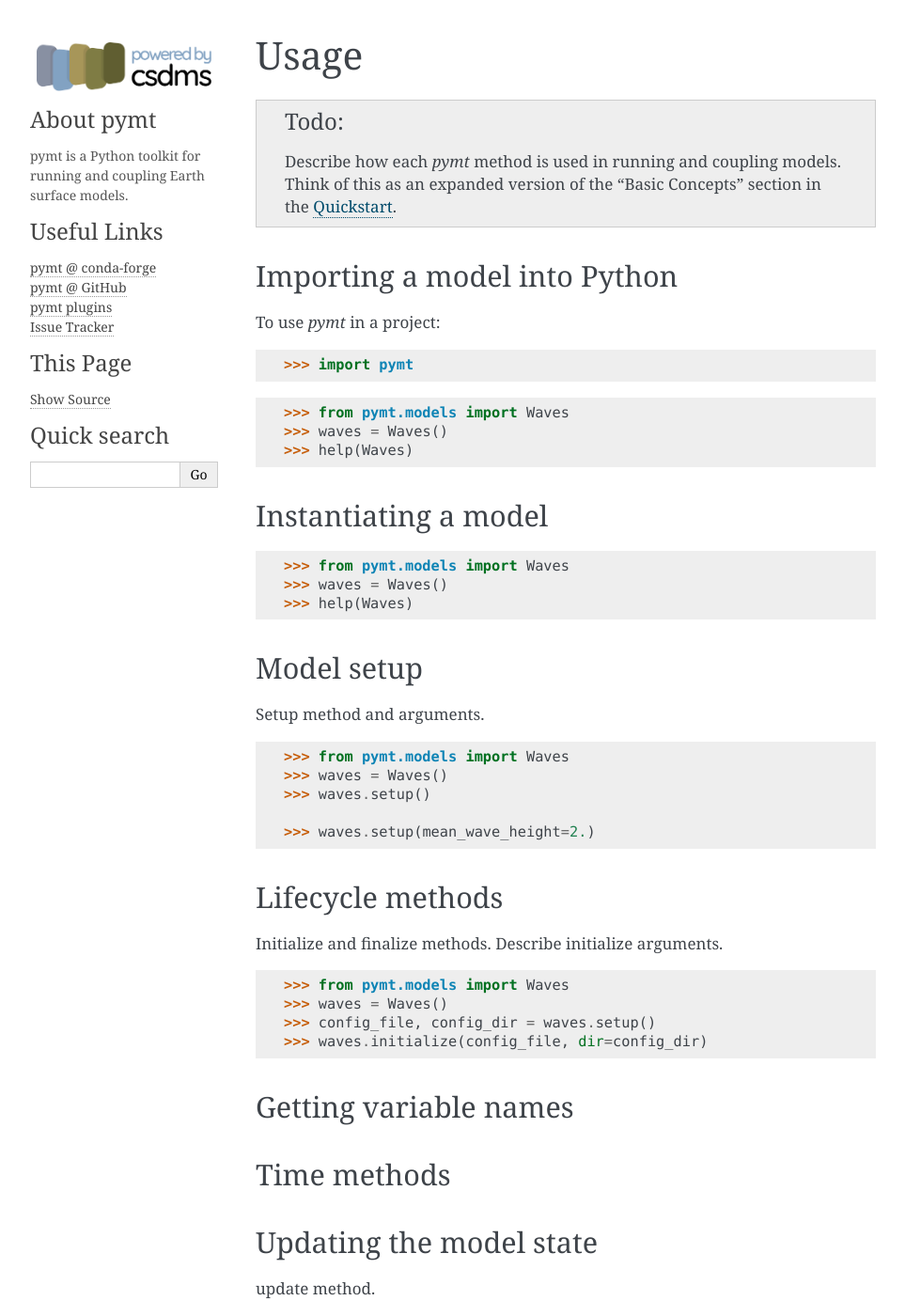
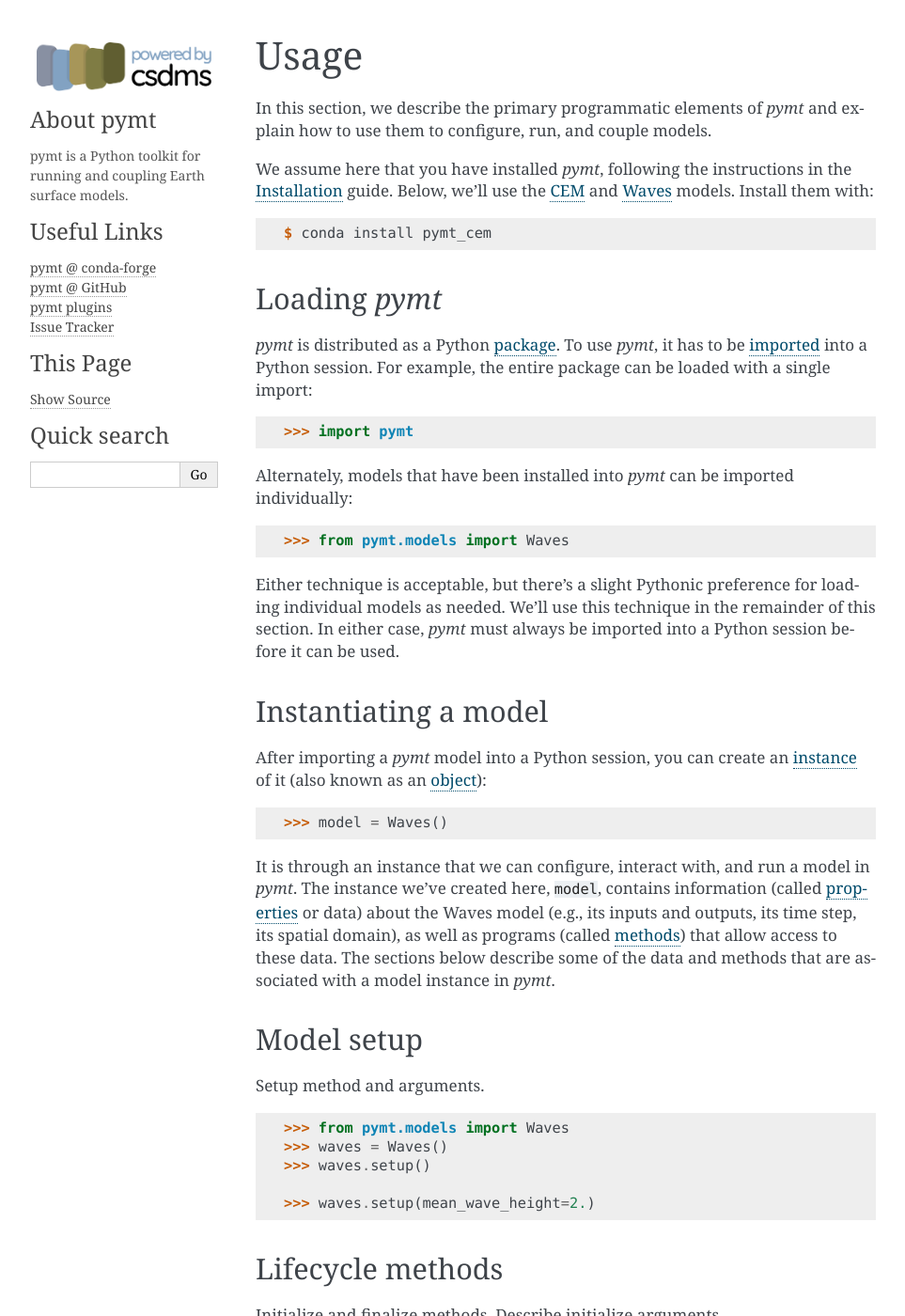
Before and after one commit to csdms/pymt, a Sphinx documentation site: the page built from docs/usage.rst, in a window 1280 px wide and 1400 px high. Shown: the whole window at 94% size, without its empty margins (148-1111 px from the left). Built offline with Sphinx 7.4.7, drawn with Linux system fonts in a browser that asks for light colours; pages that are not in the unit, such as notebooks, are missing from menus.

Commit message:
Write intro, importing, and instantiating sections
This is a checkpoint.

```diff
--- a/docs/usage.rst
+++ b/docs/usage.rst
@@ -2,37 +2,84 @@
 Usage
 =====
 
-.. todo::
+In this section,
+we describe the primary programmatic elements of *pymt*
+and explain how to use them to
+configure, run, and couple models.
 
-   Describe how each *pymt* method is used in running and coupling models.
-   Think of this as an expanded version of the "Basic Concepts" section
-   in the :doc:`quickstart`.
+We assume here that you have
+installed *pymt*,
+following the instructions in the :doc:`installation` guide.
+Below,
+we'll use the `CEM`_ and `Waves`_ models.
+Install them with:
+
+.. code-block:: console
+
+    $ conda install pymt_cem
+
+.. _CEM: https://csdms.colorado.edu/wiki/Model:CEM
+.. _Waves: https://csdms.colorado.edu/wiki/Model_help:Waves
 
 
-Importing a model into Python
------------------------------
+Loading *pymt*
+--------------
 
-To use *pymt* in a project:
+*pymt* is distributed as a Python `package`_.
+To use *pymt*,
+it has to be `imported`_ into a Python session.
+For example,
+the entire package can be loaded with a single import:
 
 .. code-block:: python
 
     >>> import pymt
 
+Alternately,
+models that have been installed into *pymt*
+can be imported individually:
+
 .. code-block:: python
 
   >>> from pymt.models import Waves
-  >>> waves = Waves()
-  >>> help(Waves)
+
+Either technique is acceptable,
+but there's a slight Pythonic preference
+for loading individual models as needed.
+We'll use this technique in the remainder of this section.
+In either case,
+*pymt* must always be imported into a Python session
+before it can be used.
+
+.. _package: https://docs.python.org/3/glossary.html#term-package
+.. _imported: https://docs.python.org/3/glossary.html#term-importing
 
 
 Instantiating a model
 ---------------------
 
+After importing a *pymt* model into a Python session,
+you can create an `instance`_  of it
+(also known as an `object`_):
+
 .. code-block:: python
 
-  >>> from pymt.models import Waves
-  >>> waves = Waves()
-  >>> help(Waves)
+  >>> model = Waves()
+
+It is through an instance
+that we can configure, interact with, and run a model in *pymt*.
+The instance we've created here, ``model``, contains information
+(called `properties`_ or data) about the Waves model
+(e.g., its inputs and outputs, its time step, its spatial domain),
+as well as programs (called `methods`_)
+that allow access to these data.
+The sections below describe some of the data and methods
+that are associated with a model instance in *pymt*.
+
+.. _instance: https://en.wikipedia.org/wiki/Instance_(computer_science)
+.. _object: https://docs.python.org/3/glossary.html#term-object
+.. _properties: https://en.wikipedia.org/wiki/Property_(programming)
+.. _methods: https://en.wikipedia.org/wiki/Method_(computer_programming)
 
 
 Model setup
```
Also changed, not shown: other parts of docs/usage.rst (+2 -2 lines).
